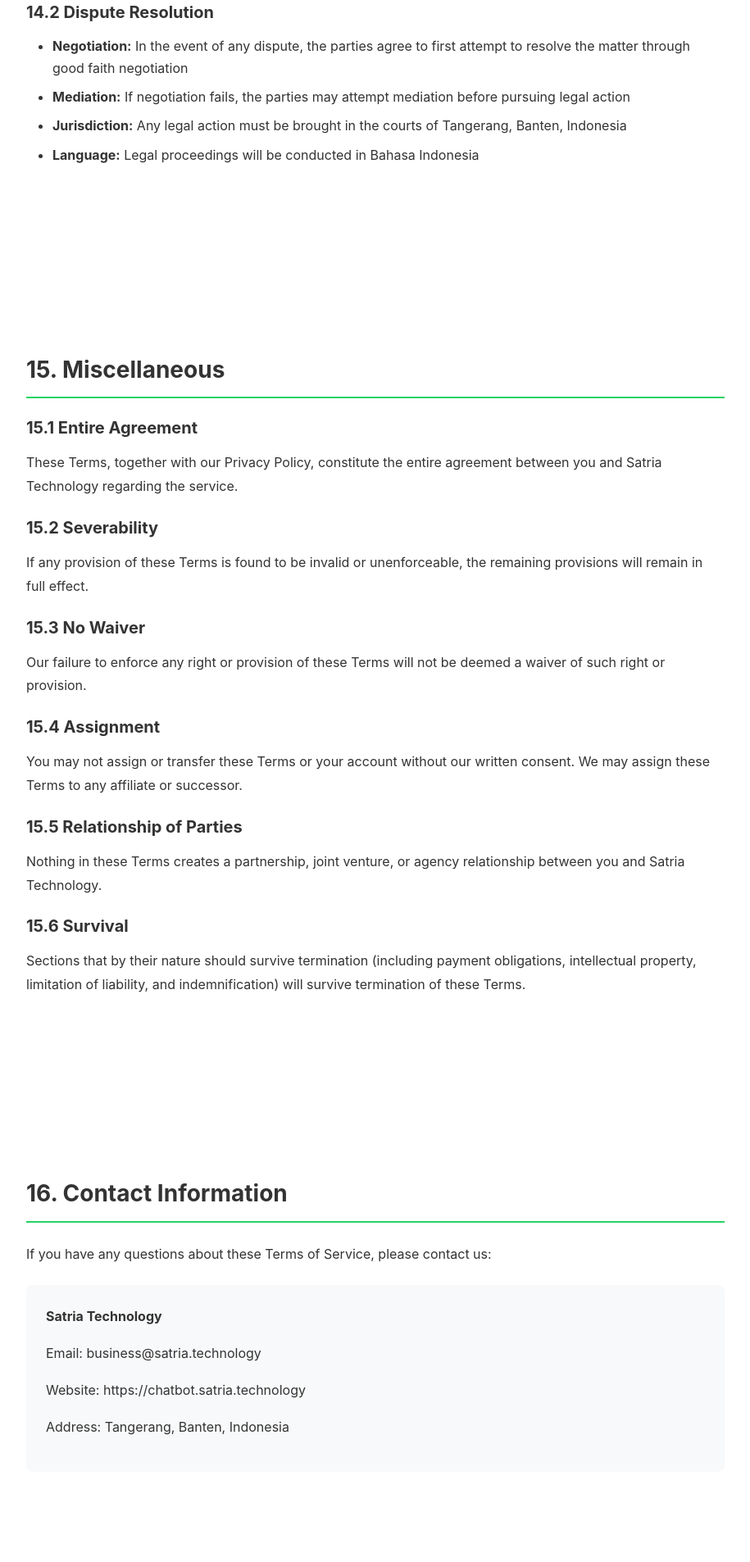
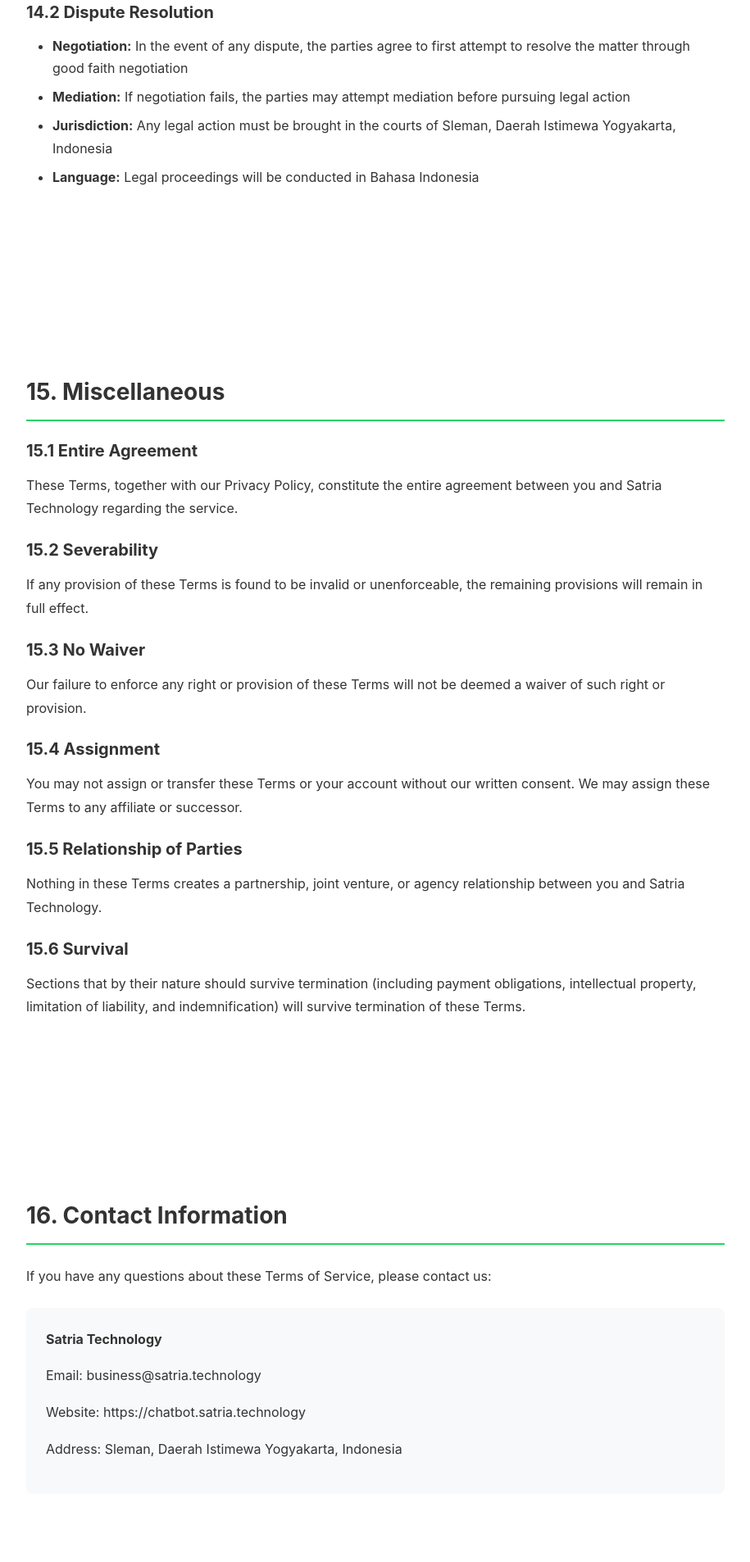
Before and after one commit to satriahrh/chatbot.satria.technology, a plain HTML site: page terms.html in a window 1280 px wide. Shown: the part 9854-11760 px from the top of the page at 82% size, without its empty margins (182-1097 px from the left). Drawn offline with Linux system fonts and the light colour scheme.

Commit message:
Update legal business address

```diff
--- a/terms.html
+++ b/terms.html
@@ -296,7 +296,7 @@
                 <ul>
                     <li><strong>Negotiation:</strong> In the event of any dispute, the parties agree to first attempt to resolve the matter through good faith negotiation</li>
                     <li><strong>Mediation:</strong> If negotiation fails, the parties may attempt mediation before pursuing legal action</li>
-                    <li><strong>Jurisdiction:</strong> Any legal action must be brought in the courts of Tangerang, Banten, Indonesia</li>
+                    <li><strong>Jurisdiction:</strong> Any legal action must be brought in the courts of Sleman, Daerah Istimewa Yogyakarta, Indonesia</li>
                     <li><strong>Language:</strong> Legal proceedings will be conducted in Bahasa Indonesia</li>
                 </ul>
             </section>
@@ -330,7 +330,7 @@
                     <p><strong>Satria Technology</strong></p>
                     <p>Email: <a href="mailto:business@satria.technology">business@satria.technology</a></p>
                     <p>Website: <a href="https://chatbot.satria.technology">https://chatbot.satria.technology</a></p>
-                    <p>Address: Tangerang, Banten, Indonesia</p>
+                    <p>Address: Sleman, Daerah Istimewa Yogyakarta, Indonesia</p>
                 </div>
             </section>
 
```
Also changed, not shown: index.html (+1 -1 lines), privacy.html (+1 -1 lines), 2 other files.
